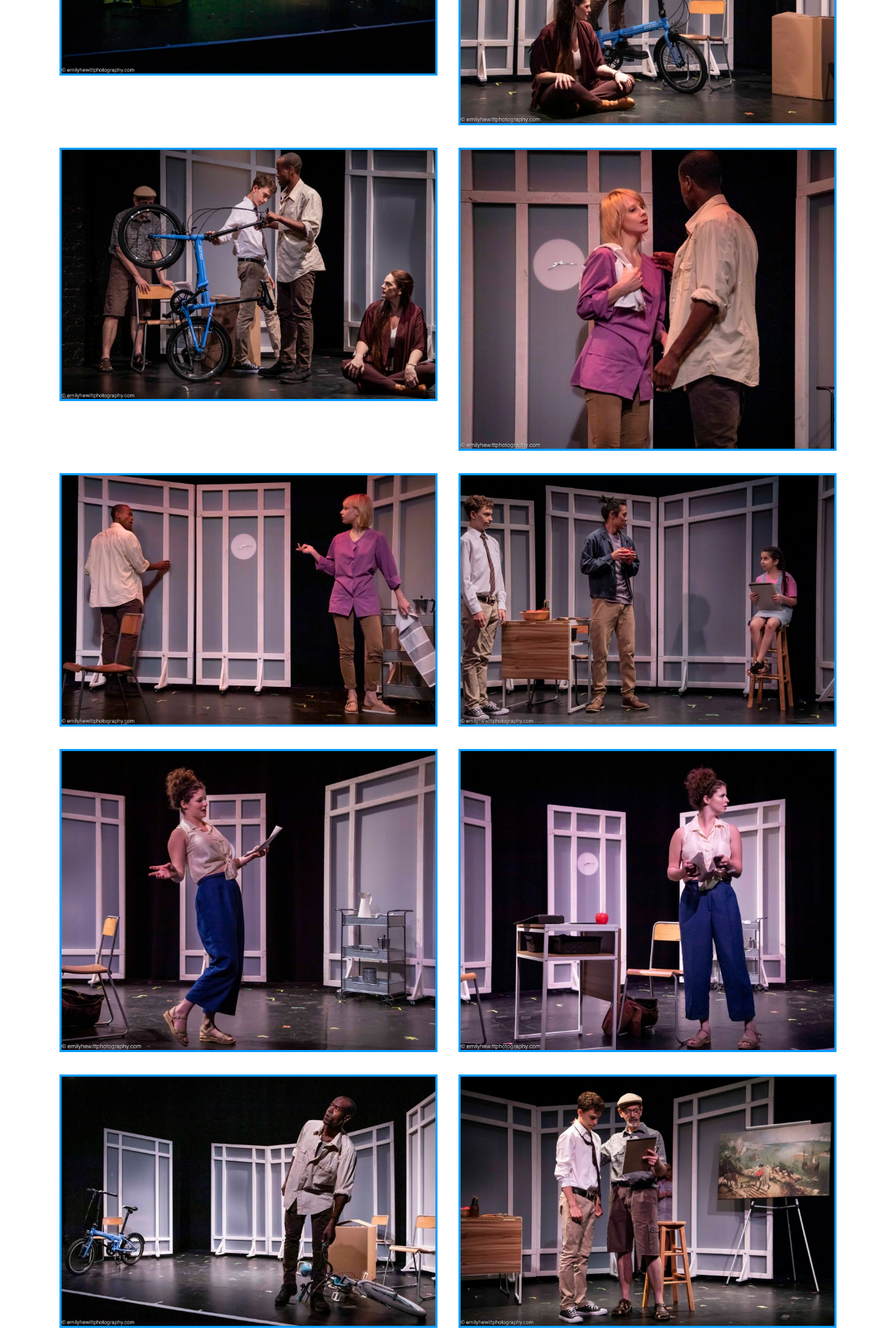
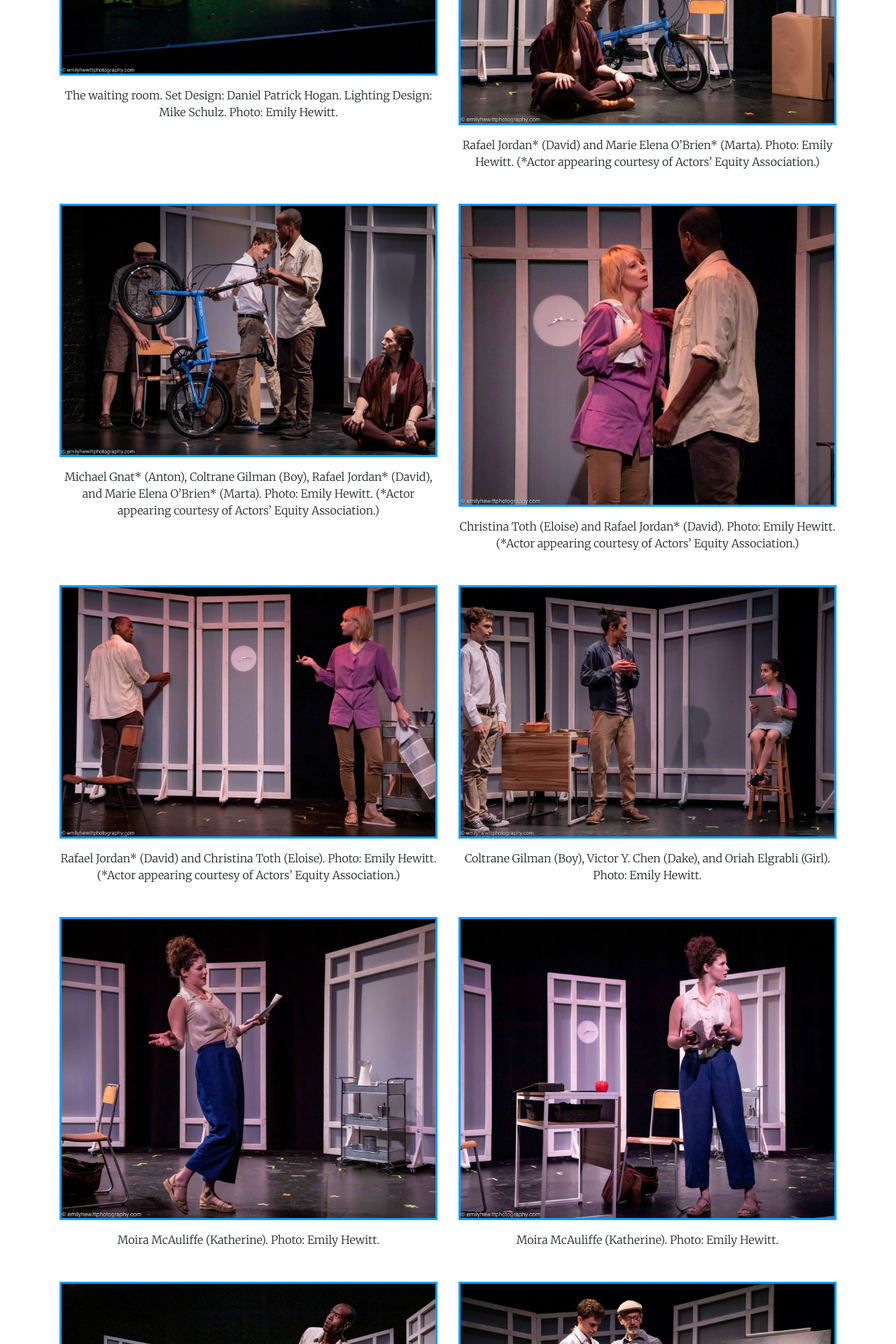
Before and after one commit to kppalmo/roundwentthewheel, a React (Create React App) app: page /photos in a window 1280 px wide. Shown: the part 800-2720 px from the top of the page at 70% size. Built offline with nearby package versions, Linux system fonts and the light colour scheme.

Commit message:
finPhotoPage

```diff
--- a/src/App.js
+++ b/src/App.js
@@ -24,7 +24,6 @@
             <Route exact path="/creativeteam" component={CTeam} />
             <Route exact path="/photos" component={ImgView} />
             <Route exact path="/about" component={AboutPage} />
-
           </Switch>
         </BrowserRouter>
         <Footer/>
--- a/src/comp/ImgView.js
+++ b/src/comp/ImgView.js
@@ -1,32 +1,32 @@
 import React from 'react';
 import styled from 'styled-components';
-import { Row, Col, Image, Jumbotron} from 'react-bootstrap';
+import { Jumbotron} from 'react-bootstrap';
 import { MovingJumbo } from './MovingJumpo';
 import wallpaper from '../img/Untitled.jpg';
-import image1 from '../img/photos/im1.jpg';
-import image2 from '../img/photos/im2.jpg';
-import image3 from '../img/photos/im3.jpg';
-import image4 from '../img/photos/im4.jpg';
-import image5 from '../img/photos/im5.jpg';
-import image6 from '../img/photos/im6.jpg';
-import image7 from '../img/photos/im7.jpg';
-import image8 from '../img/photos/im8.jpg';
-import image9 from '../img/photos/im9.jpg';
-import image10 from '../img/photos/im10.jpg';
-import image11 from '../img/photos/im11.jpg';
-import image12 from '../img/photos/im12.jpg';
-import image13 from '../img/photos/im13.jpg';
-import image14 from '../img/photos/im14.jpg';
-import image15 from '../img/photos/im15.jpg';
-import image16 from '../img/photos/im16.jpg';
-import image17 from '../img/photos/im17.jpg';
-import image18 from '../img/photos/im18.jpg';
-import image19 from '../img/photos/im19.jpg';
-import image20 from '../img/photos/im20.jpg';
-import image21 from '../img/photos/im21.jpg';
-import image22 from '../img/photos/im22.jpg';
-import image23 from '../img/photos/im23.jpg';
-
+import IMG1 from '../img/photos/im1.jpg';
+import IMG2 from '../img/photos/im2.jpg';
+import IMG3 from '../img/photos/im3.jpg';
+import IMG4 from '../img/photos/im4.jpg';
+import IMG5 from '../img/photos/im5.jpg';
+import IMG6 from '../img/photos/im6.jpg';
+import IMG7 from '../img/photos/im7.jpg';
+import IMG8 from '../img/photos/im8.jpg';
+import IMG9 from '../img/photos/im9.jpg';
+import IMG10 from '../img/photos/im10.jpg';
+import IMG11 from '../img/photos/im11.jpg';
+import IMG12 from '../img/photos/im12.jpg';
+import IMG13 from '../img/photos/im13.jpg';
+import IMG14 from '../img/photos/im14.jpg';
+import IMG15 from '../img/photos/im15.jpg';
+import IMG16 from '../img/photos/im16.jpg';
+import IMG17 from '../img/photos/im17.jpg';
+import IMG18 from '../img/photos/im18.jpg';
+import IMG19 from '../img/photos/im19.jpg';
+import IMG20 from '../img/photos/im20.jpg';
+import IMG21 from '../img/photos/im21.jpg';
+import IMG22 from '../img/photos/im22.jpg';
+import IMG23 from '../img/photos/im23.jpg';
+import endPic from '../img/aboutLogo.png';
 import imageR1 from '../img/photos/rehersal/im1.jpg';
 import imageR2 from '../img/photos/rehersal/im2.jpg';
 import imageR3 from '../img/photos/rehersal/im3.jpg';
@@ -34,23 +34,16 @@
 import imageR5 from '../img/photos/rehersal/im5.jpg';
 import imageR6 from '../img/photos/rehersal/im6.jpg';
 import { Layout } from './Layout';
+import { ImgWCaption } from './ImgWCaption';
 
 
 const Styles = styled.div`
-.imgR1{
-    width:100%;
-    display: block;
-    margin-left: auto;
-    margin-right: auto;
-    margin-top:2em;
-    border:solid;
-    border-color:#099dff;
-}
+
 .jumbo{
     margin-top:1em;
     margin-bottom:1em;
     height:250px;
-    background: url(${wallpaper})  fixed top;
+    background: url(${wallpaper})   top;
     background-size:cover;
     color:#ccc;
 
@@ -67,132 +60,80 @@
 
 export const ImgView = props =>(
     <Styles>
+
         <MovingJumbo title="Photos"/>
         <Layout>
-        <Row>
-            <Col lg={true}>
-                <Image src={image1} alt="pic1" className="imgR1"/>
-            </Col>
-            <Col lg={true}>
-                <Image src={image2} alt="pic2" className="imgR1"/>
-            </Col>
-        </Row>
-        <Row>
-            <Col lg={true}>
-                <Image src={image3} alt="pic3" className="imgR1"/>
-            </Col>
-            <Col lg={true}>
-                <Image src={image4} alt="pic4" className="imgR1"/>
-            </Col>
-        </Row>
-        <Row>
-            <Col lg={true}>
-                <Image src={image5} alt="pic5" className="imgR1"/>
-            </Col>
-            <Col lg={true}>
-                <Image src={image6} alt="pic6" className="imgR1"/>
-            </Col>
-        </Row>
-        <Row>
-            <Col lg={true}>
-                <Image src={image7} alt="pic5" className="imgR1"/>
-            </Col>
-            <Col lg={true}>
-                <Image src={image8} alt="pic6" className="imgR1"/>
-            </Col>
-        </Row>
-        <Row>
-            <Col lg={true}>
-                <Image src={image9} alt="pic5" className="imgR1"/>
-            </Col>
-            <Col lg={true}>
-                <Image src={image10} alt="pic6" className="imgR1"/>
-            </Col>
-        </Row>
-        <Row>
-            <Col lg={true}>
-                <Image src={image11} alt="pic5" className="imgR1"/>
-            </Col>
-            <Col lg={true}>
-                <Image src={image12} alt="pic6" className="imgR1"/>
-            </Col>
-        </Row>
-        <Row>
-            <Col lg={true}>
-                <Image src={image13} alt="pic5" className="imgR1"/>
-            </Col>
-            <Col lg={true}>
-                <Image src={image14} alt="pic6" className="imgR1"/>
-            </Col>
-        </Row>
-        <Row>
-            <Col lg={true}>
-                <Image src={image15} alt="pic5" className="imgR1"/>
-            </Col>
-            <Col lg={true}>
-                <Image src={image16} alt="pic6" className="imgR1"/>
-            </Col>
-        </Row>
-        <Row>
-            <Col lg={true}>
-                <Image src={image17} alt="pic5" className="imgR1"/>
-            </Col>
-            <Col lg={true}>
-                <Image src={image18} alt="pic6" className="imgR1"/>
-            </Col>
-        </Row>
-        <Row>
-            <Col lg={true}>
-                <Image src={image19} alt="pic5" className="imgR1"/>
-            </Col>
-            <Col lg={true}>
-                <Image src={image20} alt="pic6" className="imgR1"/>
-            </Col>
-        </Row><Row>
-            <Col lg={true}>
-                <Image src={image21} alt="pic5" className="imgR1"/>
-            </Col>
-            <Col lg={true}>
-                <Image src={image22} alt="pic6" className="imgR1"/>
-            </Col>
-        </Row>
-        <Row>
-            <Col lg={true}>
-                <Image src={image23} alt="pic5" className="imgR1"/>
-            </Col>
-        </Row>
+            <ImgWCaption image1={IMG1} image2={IMG2}
+            text1="The waiting room. Set Design: Daniel Patrick Hogan. Lighting Design: Mike Schulz.
+            Photo: Emily Hewitt."
+            text2="Rafael Jordan* (David) and Marie Elena O’Brien* (Marta). Photo: Emily Hewitt.
+            (*Actor appearing courtesy of Actors’ Equity Association.)"/>
+            <ImgWCaption image1={IMG3} image2={IMG4}
+            text1="Michael Gnat* (Anton), Coltrane Gilman (Boy), Rafael Jordan* (David), and Marie Elena
+            O’Brien* (Marta). Photo: Emily Hewitt. (*Actor appearing courtesy of Actors’ Equity Association.)"
+            text2="Christina Toth (Eloise) and Rafael Jordan* (David). Photo: Emily Hewitt.
+            (*Actor appearing courtesy of Actors’ Equity Association.)"/>
+            <ImgWCaption image1={IMG5} image2={IMG6}
+            text1="Rafael Jordan* (David) and Christina Toth (Eloise). Photo: Emily Hewitt.
+            (*Actor appearing courtesy of Actors’ Equity Association.)"
+            text2="Coltrane Gilman (Boy), Victor Y. Chen (Dake), and Oriah Elgrabli (Girl).
+            Photo: Emily Hewitt."/>
+            <ImgWCaption image1={IMG7} image2={IMG8}
+            text1="Moira McAuliffe (Katherine). Photo: Emily Hewitt."
+            text2="Moira McAuliffe (Katherine). Photo: Emily Hewitt."/>
+            <ImgWCaption image1={IMG9} image2={IMG10}
+            text1="Rafael Jordan* (David). Photo: Emily Hewitt.
+            (*Actor appearing courtesy of Actors’ Equity Association.)"
+            text2="Coltrane Gilman (Boy) and Michael Gnat* (Anton). Photo: Emily Hewitt.
+            (*Actor appearing courtesy of Actors’ Equity Association.)"/>
+            <ImgWCaption image1={IMG11} image2={IMG12}
+            text1="Coltrane Gilman (Boy) and Michael Gnat* (Anton). Photo: Emily Hewitt.
+            (*Actor appearing courtesy of Actors’ Equity Association.)"
+            text2="Oriah Elgrabli (Girl). Photo: Emily Hewitt."/>
+            <ImgWCaption image1={IMG13} image2={IMG14}
+            text1="Inside Central. Set Design: Daniel Patrick Hogan. Projection Design: Andy Evan Cohen/The Roly Polys.
+            Lighting Design: Mike Schulz. Photo: Emily Hewitt."
+            text2="Coltrane Gilman (Boy). Projection Design: Andy Evan Cohen/The Roly Polys. Lighting Design: Mike Schulz. Photo: Emily Hewitt."/>
+            <ImgWCaption image1={IMG15} image2={IMG16}
+            text1="Michael Gnat* (Man) and Coltrane Gilman (Boy). Photo: Emily Hewitt.
+            (*Actor appearing courtesy of Actors’ Equity Association.)"
+            text2="Victor Y. Chen (Dake). Photo: Emily Hewitt."/>
+            <ImgWCaption image1={IMG17} image2={IMG18}
+            text1="Marie Elena O’Brien* (Marta) and Ariel Rozentul (Girl–Alternate). Photo: Emily Hewitt.
+            (*Actor appearing courtesy of Actors’ Equity Association.)"
+            text2="Moira McAuliffe (Katherine), Marie Elena O’Brien* (Marta), Oriah Elgrabli (Girl), Rafael Jordan* (David), and
+            Michael Gnat* (Anton). Photo: Emily Hewitt. (*Actor appearing courtesy of Actors’ Equity Association.)"/>
+            <ImgWCaption image1={IMG19} image2={IMG20}
+            text1="Rafael Jordan* (David), Christina Toth (Eloise), and Marie Elena O’Brien* (Marta). Photo: Emily Hewitt.
+            (*Actor appearing courtesy of Actors’ Equity Association.)"
+            text2="Marie Elena O’Brien* (Marta), Victor Y. Chen (Dake), Michael Gnat* (Anton), and Coltrane Gilman (Boy). Photo: Emily Hewitt. (*Actor appearing courtesy of Actors’ Equity Association.)"/>
+            <ImgWCaption image1={IMG21} image2={IMG22}
+            text1="Rafael Jordan* (David), Christina Toth (Eloise), Marie Elena O’Brien* (Marta), Michael Gnat* (Anton), Coltrane Gilman (Boy), and Victor Y. Chen (Dake). Photo: Emily Hewitt.
+            (*Actor appearing courtesy of Actors’ Equity Association.)"
+            text2="Oriah Elgrabli (Girl), Moira McAuliffe (Katherine), Michael Gnat* (Anton), Coltrane Gilman (Boy), and Marie Elena O’Brien* (Marta). Photo: Emily Hewitt. (*Actor appearing courtesy of Actors’ Equity Association.)"/>
+            <ImgWCaption image1={IMG23} image2={endPic}
+            text1="Coltrane Gilman (Boy) and Michael Gnat* (Anton). Photo: Emily Hewitt.
+            (*Actor appearing courtesy of Actors’ Equity Association.)"
+            text2=""/>
+
         </Layout>
-
-
 
         <Jumbotron className="jumbo">
             <h1 class="txtS">The First Rehersal</h1>
         </Jumbotron>
+
         <Layout>
-        <Row>
-            <Col lg={true}>
-                <Image src={imageR1} alt="pic7" className="imgR1"/>
-            </Col>
-            <Col lg={true}>
-                <Image src={imageR2} alt="pic8" className="imgR1"/>
-            </Col>
-        </Row>
-        <Row>
-            <Col lg={true}>
-                <Image src={imageR3} alt="pic9" className="imgR1"/>
-            </Col>
-            <Col lg={true}>
-                <Image src={imageR4} alt="pic10" className="imgR1"/>
-            </Col>
-        </Row>
-        <Row>
-            <Col lg={true}>
-                <Image src={imageR5} alt="pic11" className="imgR1"/>
-            </Col>
-            <Col lg={true}>
-                <Image src={imageR6} alt="pic12" className="imgR1"/>
-            </Col>
-        </Row>
+            <ImgWCaption image1={imageR1} image2={imageR2}
+            text1="Our incredible cast in rehearsal! From left: Christina Toth, Rafael Jordan*, Marie Elena O’Brien*, Oriah Elgrabli (front), Coltrane Gilman, Michael Gnat*, Moira McAuliffe, and Victor Y. Chen. (*Actor appearing courtesy of Actors’ Equity Association.) Photo: Joshua Towvim."
+            text2="Janet Bentley (Director) giving notes to Coltrane Gilman (Boy). Photo: Joshua Towvim." />
+            <ImgWCaption image1={imageR3} image2={imageR4}
+            text1="Christina Toth (Eloise) and Rafael Jordan* (David) preparing for a scene. Photo: Joshua Towvim.
+            (*Actor appearing courtesy of Actors’ Equity Association.)"
+            text2="Christina Toth (Eloise). Photo: Joshua Towvim."/>
+            <ImgWCaption image1={imageR5} image2={imageR6}
+            text1="Oriah Elgrabli (Girl). Photo: Joshua Towvim."
+            text2="Coltrane Gilman (Boy) running lines with our stage manager, Adam Sherwin.
+            Photo: Joshua Towvim."/>
         </Layout>
     </Styles>
 )
--- /dev/null
+++ b/src/comp/ImgWCaption.js
@@ -0,0 +1,38 @@
+import React from 'react';
+import { Image, Row, Col} from 'react-bootstrap';
+import styled from 'styled-components';
+
+const Styles = styled.div `
+.imgR1{
+    width:100%;
+    display: block;
+    margin-left: auto;
+    margin-right: auto;
+    margin-top:2em;
+    border:solid;
+    border-color:#099dff;
+}
+.textWork{
+    text-align:center;
+    margin-top:1em;
+
+}
+
+`
+
+export const ImgWCaption = props => (
+    <Styles>
+        <Row>
+            <Col lg={true}>
+                <Image src={props.image1} alt="pic1" className="imgR1"/>
+                <p class="textWork">{props.text1}</p>
+            </Col>
+            <Col lg={true}>
+                <Image src={props.image2} alt="pic2" className="imgR1"/>
+                <p class="textWork">{props.text2}</p>
+            </Col>
+        </Row>
+
+
+    </Styles>
+)
```
